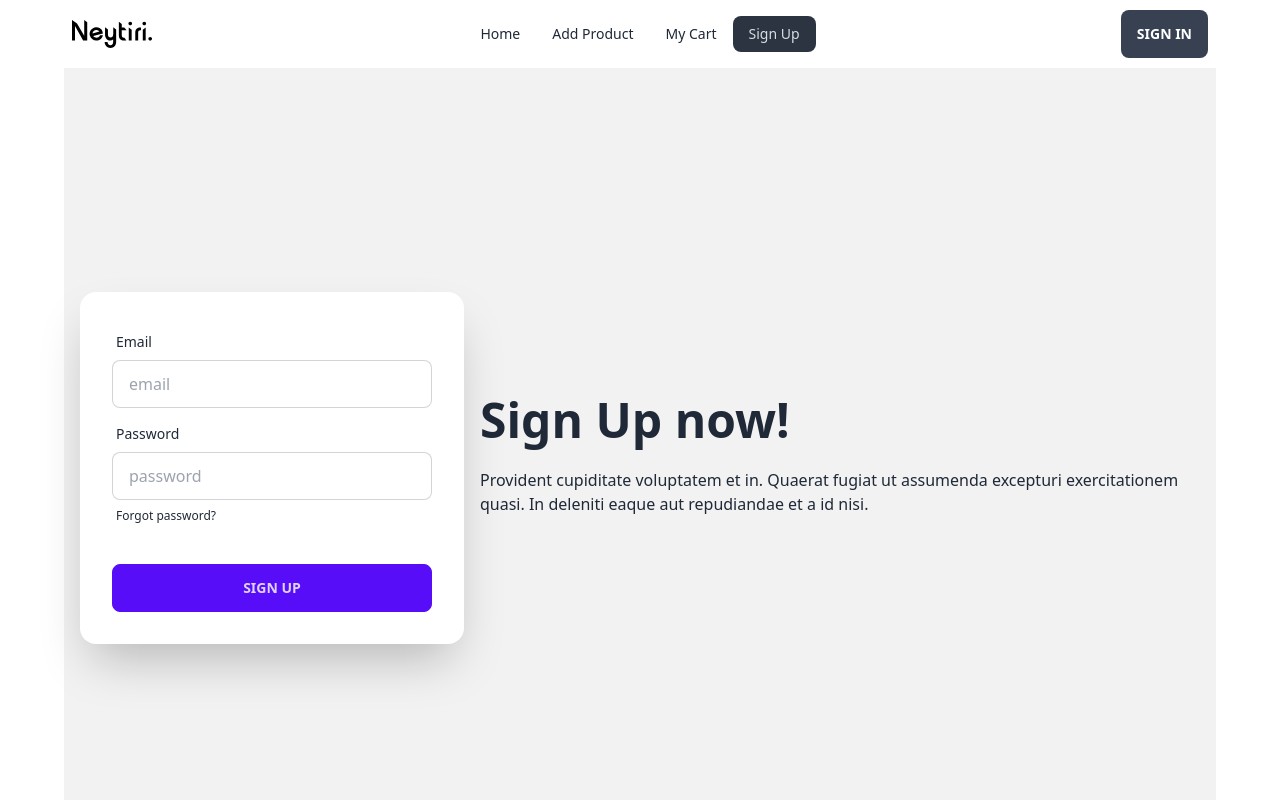
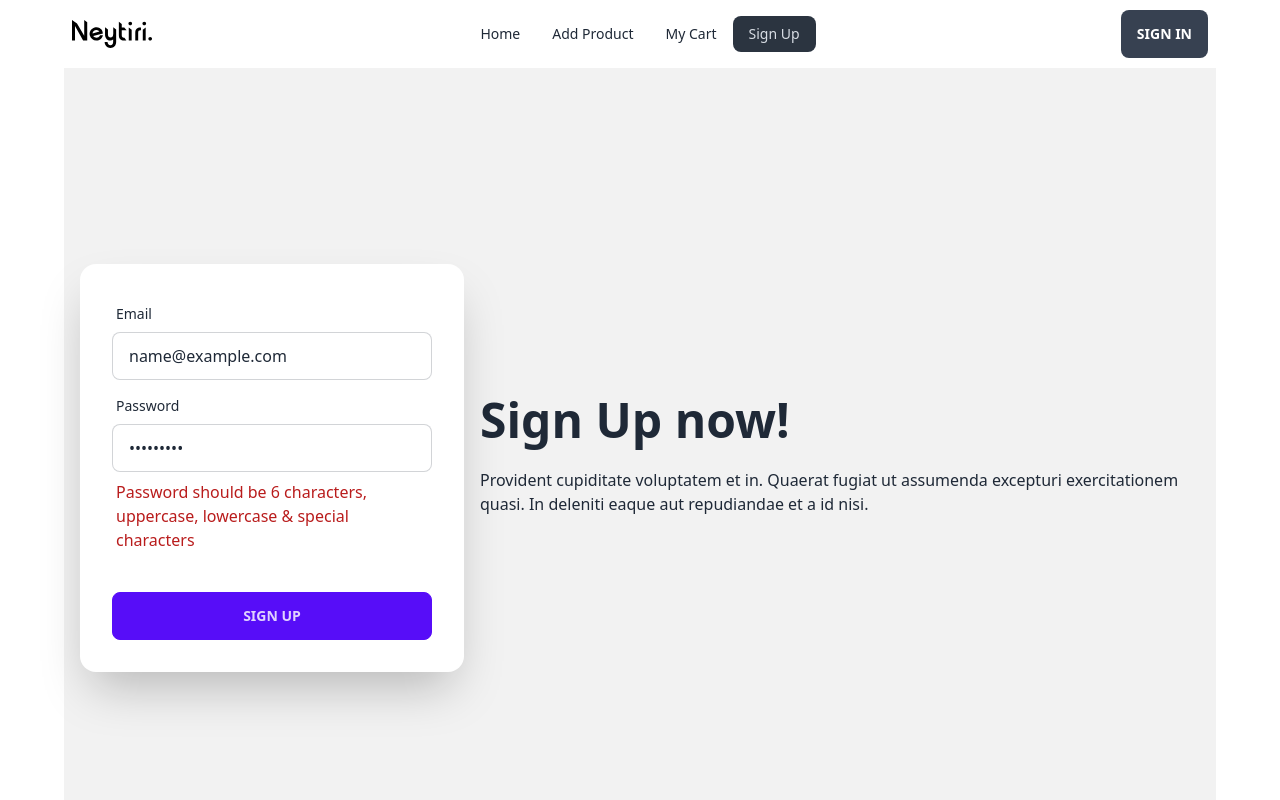
Before and after one commit to pantho0/brand-shop, a React (Vite) app: page /signup in a window 1280 px wide. Both pictures are taken after typing "name@example.com", "Sample123" into the empty fields and a click on the button "SIGN UP". Shown: the top 800 px of the page. Built offline with nearby package versions, Linux system fonts and the light colour scheme; no server answers.

Commit message:
site ui updated

```diff
--- a/package.json
+++ b/package.json
@@ -17,7 +17,9 @@
     "react-awesome-slider": "^4.1.0",
     "react-dom": "^18.2.0",
     "react-router-dom": "^6.17.0",
+    "react-toastify": "^9.1.3",
     "sort-by": "^1.2.0",
+    "sweetalert2": "^11.7.32",
     "swiper": "^10.3.1"
   },
   "devDependencies": {
--- a/src/AuthProvider/AuthProvider.jsx
+++ b/src/AuthProvider/AuthProvider.jsx
@@ -26,7 +26,7 @@ const AuthProvider = ({children}) => {
 
    useEffect(()=>{
         const unSubscribe = onAuthStateChanged(auth, currentUser => {
-            setUser(currentUser);
+            setUser(currentUser)
             setLoading(false)
         });
         return () => {
--- a/src/Pages/Cart/Cart.jsx
+++ b/src/Pages/Cart/Cart.jsx
@@ -29,7 +29,7 @@ const Cart = () => {
 
 
   return (
-    <div>
+    <div className="h-screen">
         <div className="grid md:grid-cols-3 gap-4">
         {
         userOrder.map(showOrders => <OrdersCard key={showOrders._id} showOrders={showOrders}></OrdersCard>)
--- a/src/Pages/Login/Login.jsx
+++ b/src/Pages/Login/Login.jsx
@@ -1,19 +1,25 @@
 import { useContext } from "react";
 import { AuthContext } from "../../AuthProvider/AuthProvider";
+import { Navigate } from "react-router-dom";
+import { useState } from "react";
 
 const Login = () => {
   const {signIn} = useContext(AuthContext)
+  const [errorLogin, setErrorLogin] = useState("");
   const handleSignIn = e =>{
     e.preventDefault()
+    setErrorLogin("");
     const form = e.target;
     const email = form.email.value;
     const password = form.password.value;
     signIn(email, password)
     .then(result =>{
       console.log(result.user);
+
     })
     .catch(error => {
       console.log(error);
+      setErrorLogin('Invalid Credentials')
     })
 
   }
@@ -55,9 +61,9 @@ const Login = () => {
                   required
                 />
                 <label className="label">
-                  <a href="#" className="label-text-alt link link-hover">
-                    Forgot password?
-                  </a>
+                {errorLogin && (
+                    <p className="text-red-700 font-semibold">{errorLogin}</p>
+                  )}
                 </label>
               </div>
               <div className="form-control mt-6">
--- a/src/Pages/Product/Details.jsx
+++ b/src/Pages/Product/Details.jsx
@@ -2,6 +2,8 @@
 import { useContext } from "react";
 import { useLoaderData } from "react-router-dom";
 import { AuthContext } from "../../AuthProvider/AuthProvider";
+
+
 
 
 const Details = () => {
@@ -29,6 +31,7 @@ const Details = () => {
     .then(res => res.json())
     .then(data => {
       console.log(data);
+     alert('Added to inventory')
     })
   }
 
--- a/src/Pages/Product/Update.jsx
+++ b/src/Pages/Product/Update.jsx
@@ -34,6 +34,8 @@ const Update = () => {
         .then(res => res.json())
         .then(data => {
             console.log(data);
+            alert('Product Updated')
+            form.reset()
         })
    }
 
--- a/src/Pages/Signup/Signup.jsx
+++ b/src/Pages/Signup/Signup.jsx
@@ -1,13 +1,26 @@
 import { useContext } from "react";
 import { AuthContext } from "../../AuthProvider/AuthProvider";
+import { useState } from "react";
+
+
+
 
 const Signup = () => {
   const {createUser} = useContext(AuthContext) || {}
+  const [regError, setRegError] = useState("");
+  const [success, setSuccess] = useState("");
+
   const handleCreateUser = (e) =>{
     e.preventDefault();
+    setRegError('')
+    setSuccess('')
     const form = e.target;
     const email = form.email.value;
     const password = form.password.value;
+    if(!/^(?=.*[a-z])(?=.*[A-Z])(?=.*\d)(?=.*[@$!%^*?&])[A-Za-z\d@$!%^*?&]{6,}$/.test(password)){
+      setRegError('Password should be 6 characters, uppercase, lowercase & special characters')
+      return
+    }
     console.log(email, password)
     createUser(email, password)
     .then(result =>{
@@ -58,9 +71,8 @@ const Signup = () => {
                   required
                 />
                 <label className="label">
-                  <a href="#" className="label-text-alt link link-hover">
-                    Forgot password?
-                  </a>
+                  {regError && <p className="text-red-700">{regError}</p>}
+                  {success && <p className="text-green-700">{success}</p>}
                 </label>
               </div>
               <div className="form-control mt-6">
--- a/src/Router/Router.jsx
+++ b/src/Router/Router.jsx
@@ -48,7 +48,7 @@ export const router = createBrowserRouter([
         },
         {
           path: '/update/:id',
-          element: <Update></Update>,
+          element: <PrivateRoute><Update></Update></PrivateRoute>,
           loader: ({params}) => fetch(`http://localhost:5001/update/${params.id}`)
         },
         {
```
Also changed, not shown: 1 other file (tests, documents, lock files or other folders).
